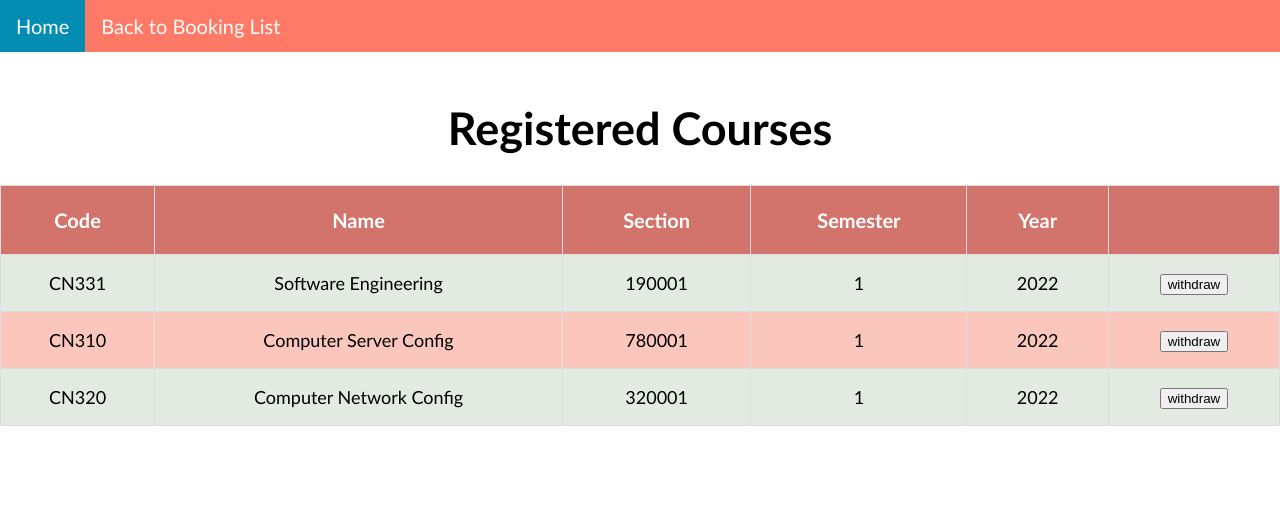
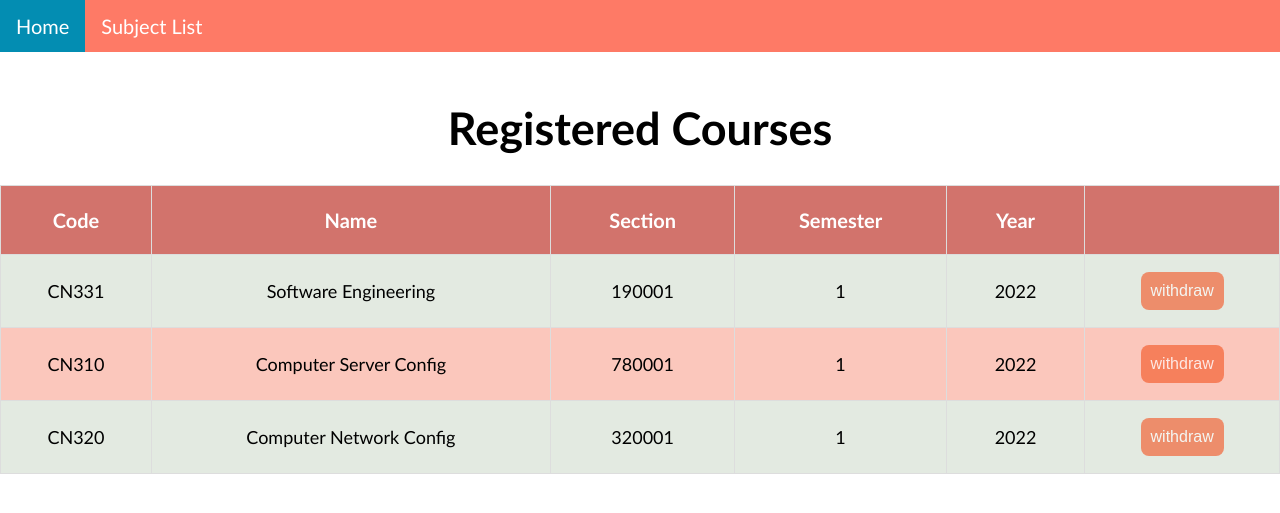
Before and after one commit to 6310611055/CN331-loginreg, a Django app: page /booking/booking/2 in a window 1280 px wide. Shown: the top 513 px of the page. Run offline with Django 4.2, Linux system fonts and the light colour scheme; a user stored in the database is signed in; data comes from the database, SQL or seed files in the repository; both versions use the stored data as it was after the commit.

Commit message:
ฮั่นแน่

```diff
--- a/loginreg/booking/templates/booking/booking.html
+++ b/loginreg/booking/templates/booking/booking.html
@@ -76,13 +76,31 @@
         background-color: #fbc7bc;
     }
 
+    .button {
+        background-color: #f4511e;
+        border: none;
+        border-radius: 8px;
+        color: white;
+        padding: 10px;
+        text-align: center;
+        font-size: 16px;
+        margin: 1px;
+        opacity: 0.6;
+        transition: 0.3s;
+        display: inline-block;
+        text-decoration: none;
+        cursor: pointer;
+      }
+
+    .button:hover {opacity: 1}
+
 </style>
 </head>
 
 <body>
     <div class="topnav">
         <a class="active" href="{% url 'index' %}">Home</a>
-        <a href="{% url 'booking:index' %}">Back to Booking List</a>
+        <a href="{% url 'booking:index' %}">Subject List</a>
     </div>
     <br>
 
@@ -108,7 +126,7 @@
                 <td>
                     <form action="{% url 'booking:withdraw' subject.course_number.id %}" method="post" >
                         {% csrf_token %}
-                        <button type="submit">withdraw</button>
+                        <button class="button" type="submit">withdraw</button>
                     </form>
                 </td>
             </tr>
```
Also changed, not shown: loginreg/users/templates/users/login.html (+9 -11 lines), loginreg/db.sqlite3.
